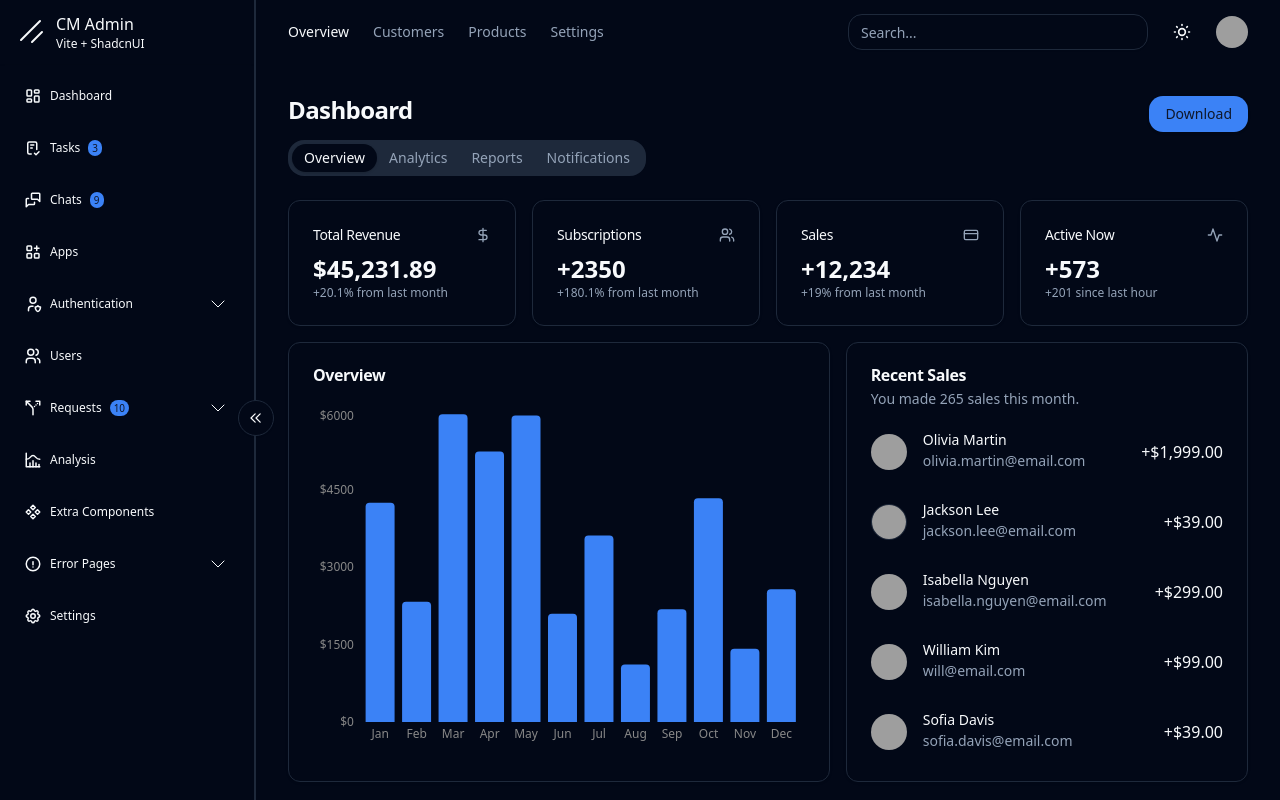
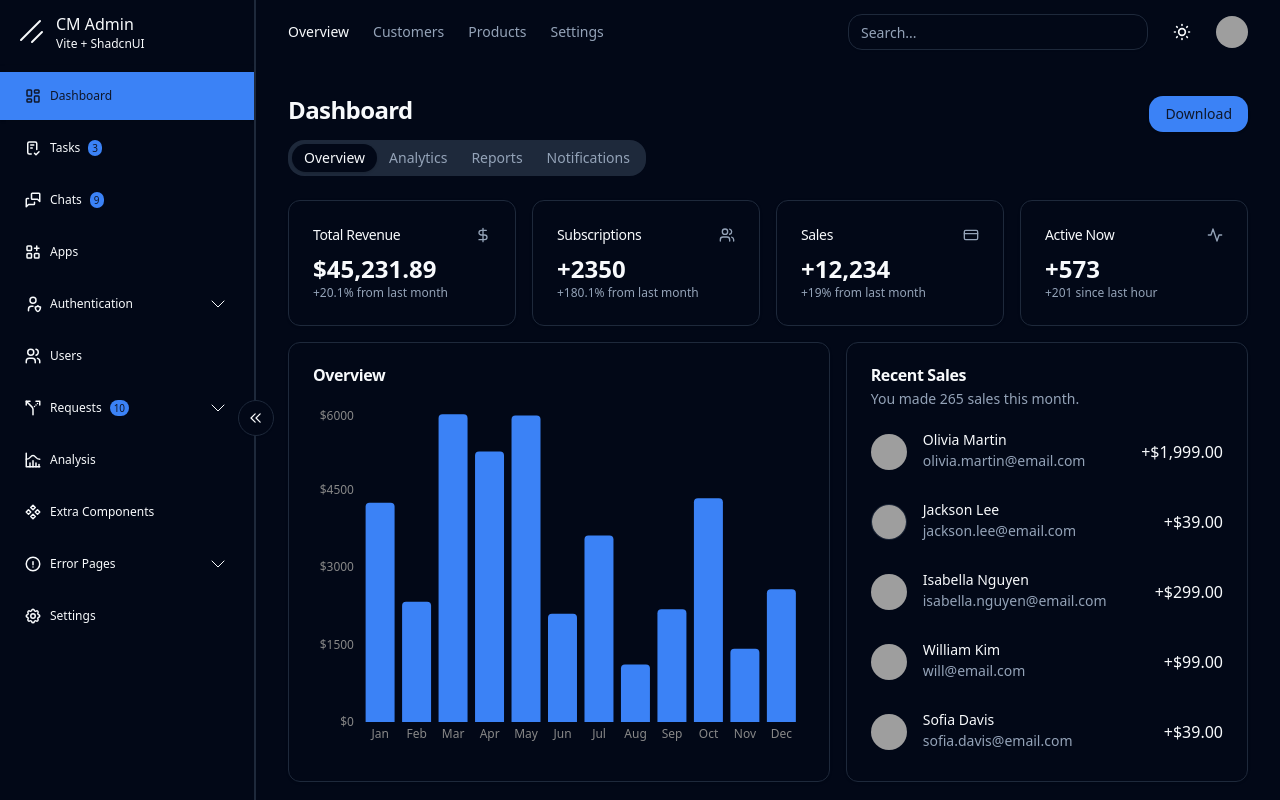
Before and after one commit to mhfed/cm-admin-v2, a React (Vite) app: page / in a window 1280 px wide. Built offline with nearby package versions, Linux system fonts and the light colour scheme; grey boxes are pictures that could not be loaded.

Commit message:
Refactor NavLink button variant in nav component

```diff
--- a/src/components/layout/nav.tsx
+++ b/src/components/layout/nav.tsx
@@ -95,7 +95,7 @@ function NavLink({
       onClick={closeNav}
       className={cn(
         buttonVariants({
-          variant: checkActiveNav(href) ? 'primary' : 'ghost',
+          variant: checkActiveNav(href) ? 'default' : 'ghost',
           size: 'sm',
         }),
         'h-12 justify-start text-wrap rounded-none px-6',
```
